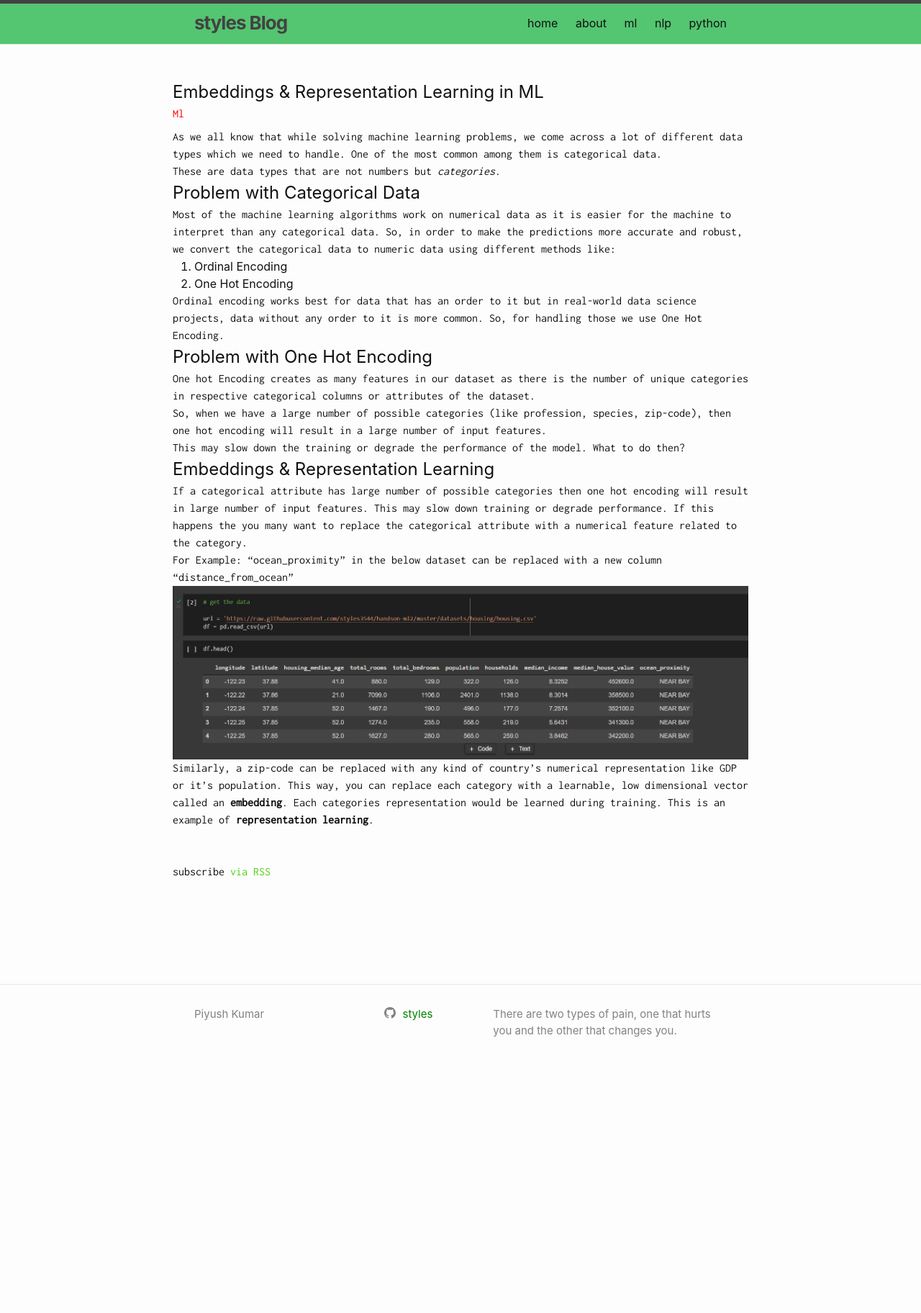
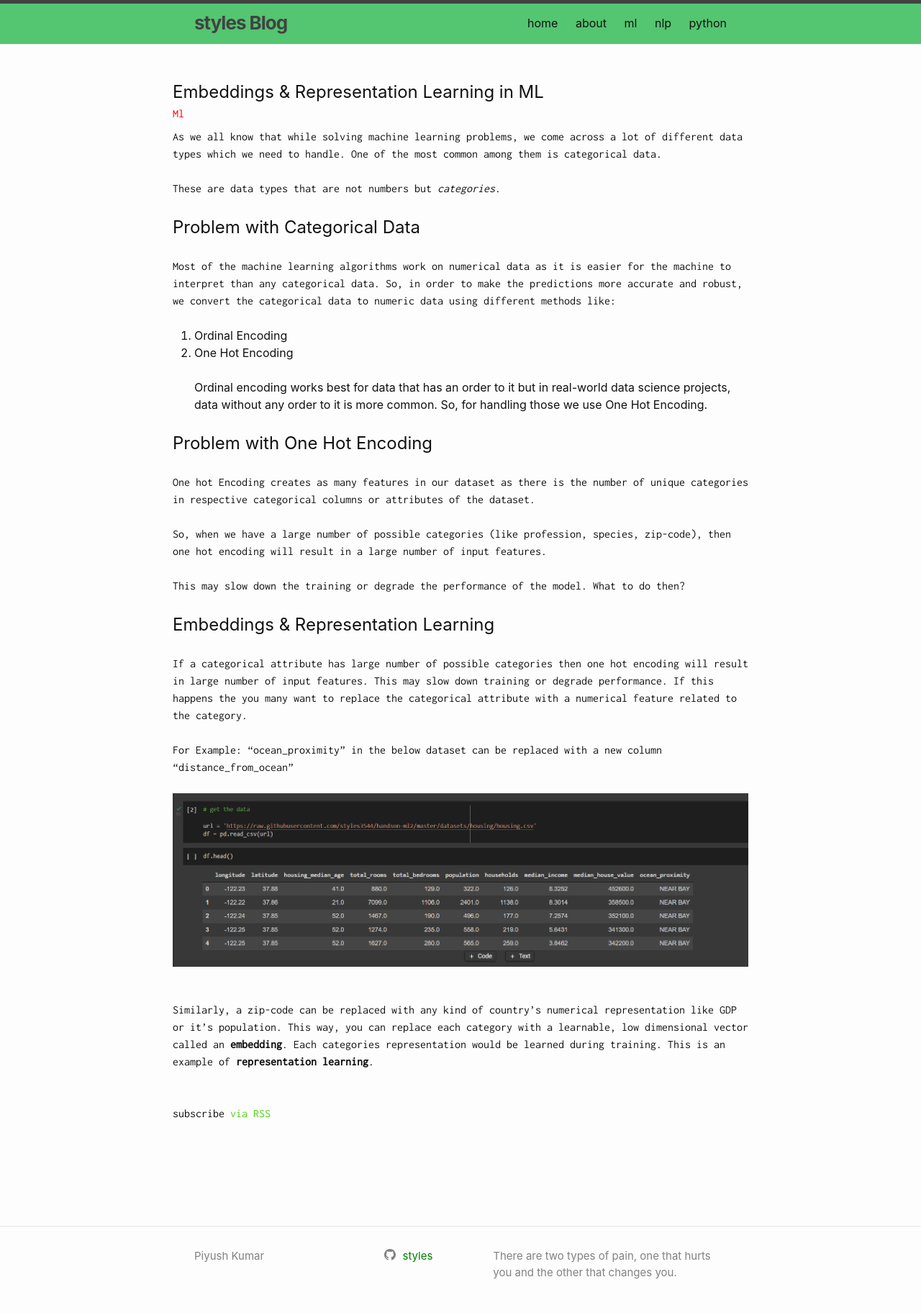
Before and after one commit to styles3544/Blog, a Jekyll site: the page built from _ml/2021-12-29-.md, in a window 1280 px wide. Shown: the whole page at 72% size. Built offline with Jekyll 4.4.1, drawn with Linux system fonts in a browser that asks for light colours; comment, search, counter and statistics services are not loaded; before the commit the page ends 1488 px from its top, so only the background shows below that.

Commit message:
more changes

```diff
--- a/_ml/2021-12-29-.md
+++ b/_ml/2021-12-29-.md
@@ -6,34 +6,36 @@ categories:
 - ml
 ---
 
-As we all know that while solving machine learning problems, we come across a lot of different data types which we need to handle. One of the most common among them is categorical data.
+As we all know that while solving machine learning problems, we come across a lot of different data types which we need to handle. One of the most common among them is categorical data.<br/><br/>
 
-These are data types that are not numbers but *categories*.
+These are data types that are not numbers but *categories*.<br/><br/>
 
 
 ## Problem with Categorical Data
-
-Most of the machine learning algorithms work on numerical data as it is easier for the machine to interpret than any categorical data. So, in order to make the predictions more accurate and robust, we convert the categorical data to numeric data using different methods like:
+<br/>
+Most of the machine learning algorithms work on numerical data as it is easier for the machine to interpret than any categorical data. So, in order to make the predictions more accurate and robust, we convert the categorical data to numeric data using different methods like:<br/><br/>
 
 1. Ordinal Encoding
 2. One Hot Encoding
-
-Ordinal encoding works best for data that has an order to it but in real-world data science projects, data without any order to it is more common. So, for handling those we use One Hot Encoding.
+<br/><br/>
+Ordinal encoding works best for data that has an order to it but in real-world data science projects, data without any order to it is more common. So, for handling those we use One Hot Encoding.<br/><br/>
 
 ## Problem with One Hot Encoding
-
+<br/>
 One hot Encoding creates as many features in our dataset as there is the number of unique categories in respective categorical columns or attributes of the dataset.
-
+<br/><br/>
 So, when we have a large number of possible categories (like profession, species, zip-code), then one hot encoding will result in a large number of input features.
-
-This may slow down the training or degrade the performance of the model.  What to do then?
+<br/><br/>
+This may slow down the training or degrade the performance of the model.  What to do then?<br/><br/>
 
 ## Embeddings & Representation Learning
+<br/>
+If a categorical attribute has large number of possible categories then one hot encoding will result in large number of input features. This may slow down training or degrade performance. If this happens the you many want to replace the categorical attribute with a numerical feature related to the category.<br/><br/>
 
-If a categorical attribute has large number of possible categories then one hot encoding will result in large number of input features. This may slow down training or degrade performance. If this happens the you many want to replace the categorical attribute with a numerical feature related to the category.
-
-For Example: "ocean_proximity" in the below dataset can be replaced with a new column "distance_from_ocean"
+For Example: "ocean_proximity" in the below dataset can be replaced with a new column "distance_from_ocean"<br/><br/>
 
 ![]({{site.baseurl}}/images/ocean.png)
 
+<br/><br/>
+
 Similarly, a zip-code can be replaced with any kind of country's numerical representation like GDP or it's population. This way, you can replace each category with a learnable, low dimensional vector called an **embedding**. Each categories representation would be learned during training. This is an example of **representation learning**.
```
